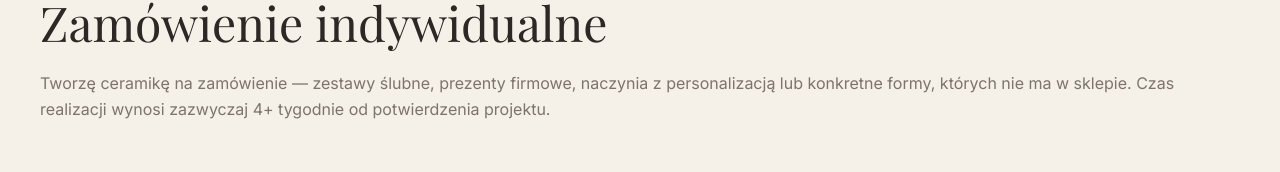
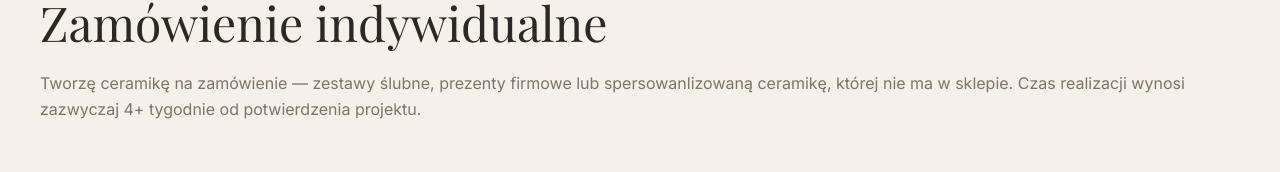
Before and after one commit to Thashar/Unique-Ceramics-v2, a Next.js app: page /zamowienie-indywidualne in a window 1280 px wide. Shown: the part 190-362 px from the top of the page. Built offline with nearby package versions, Linux system fonts and the light colour scheme; no server answers; the database is empty; a web font is replaced by a local one.

Commit message:
Treść: zaktualizuj opis na stronie zamówień indywidualnych
Co-Authored-By: Claude Sonnet 4.6 <noreply@anthropic.com>

```diff
--- a/app/zamowienie-indywidualne/page.tsx
+++ b/app/zamowienie-indywidualne/page.tsx
@@ -84,8 +84,7 @@ export default function CustomOrderPage() {
             <p className="text-xs tracking-[0.3em] uppercase text-clay mb-3">Na zamówienie</p>
             <h1 className="font-serif text-5xl text-espresso mb-6">Zamówienie indywidualne</h1>
             <p className="text-charcoal/70 leading-relaxed">
-              Tworzę ceramikę na zamówienie — zestawy ślubne, prezenty firmowe,
-              naczynia z personalizacją lub konkretne formy, których nie ma w sklepie.
+              Tworzę ceramikę na zamówienie — zestawy ślubne, prezenty firmowe lub spersowanlizowaną ceramikę, której nie ma w sklepie.
               Czas realizacji wynosi zazwyczaj 4+ tygodnie od potwierdzenia projektu.
             </p>
           </div>
```
